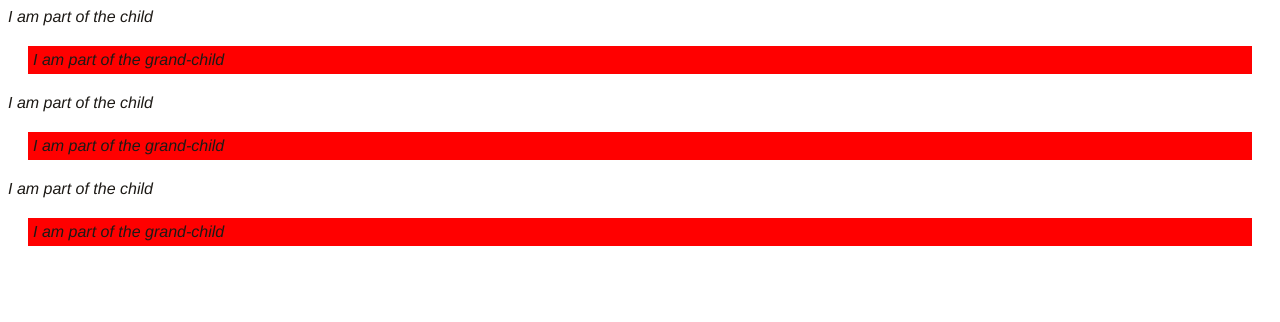
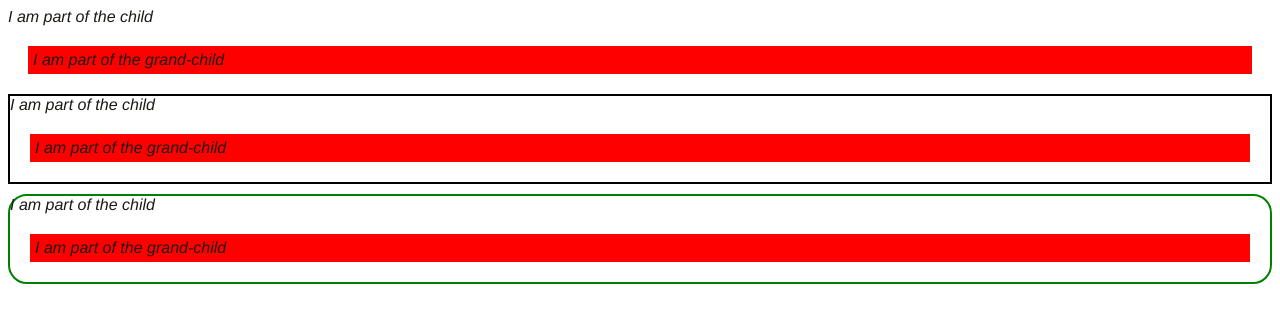
Before and after one commit to Josephdada01/Personal_Fullstack_Learning, a plain HTML site: page advanced_selectors/select_child.html in a window 1280 px wide. Drawn offline with Linux system fonts and the light colour scheme.

Commit message:
task grop selctors

```diff
--- a/advanced_selectors/select_child.css
+++ b/advanced_selectors/select_child.css
@@ -13,3 +13,21 @@ main > div > div {
    margin: 20px;
    padding: 5px;
 }
+
+/*this rule will only select the div with the class child group2 */
+.group1 + div {
+    border: solid black 2px;
+}
+
+/*
+Phrased another way, the child selector will select an
+element that is one level of indentation down.
+In order to select an element that is adjacent to our target,
+or on the same level of indentation, we can use the adjacent sibling combinator +.
+*/
+.group1 + div + div {
+    border: solid green 2px;
+    border-radius: 0.5cm;
+    margin-top: 10px;
+    justify-content: center;
+}
```
